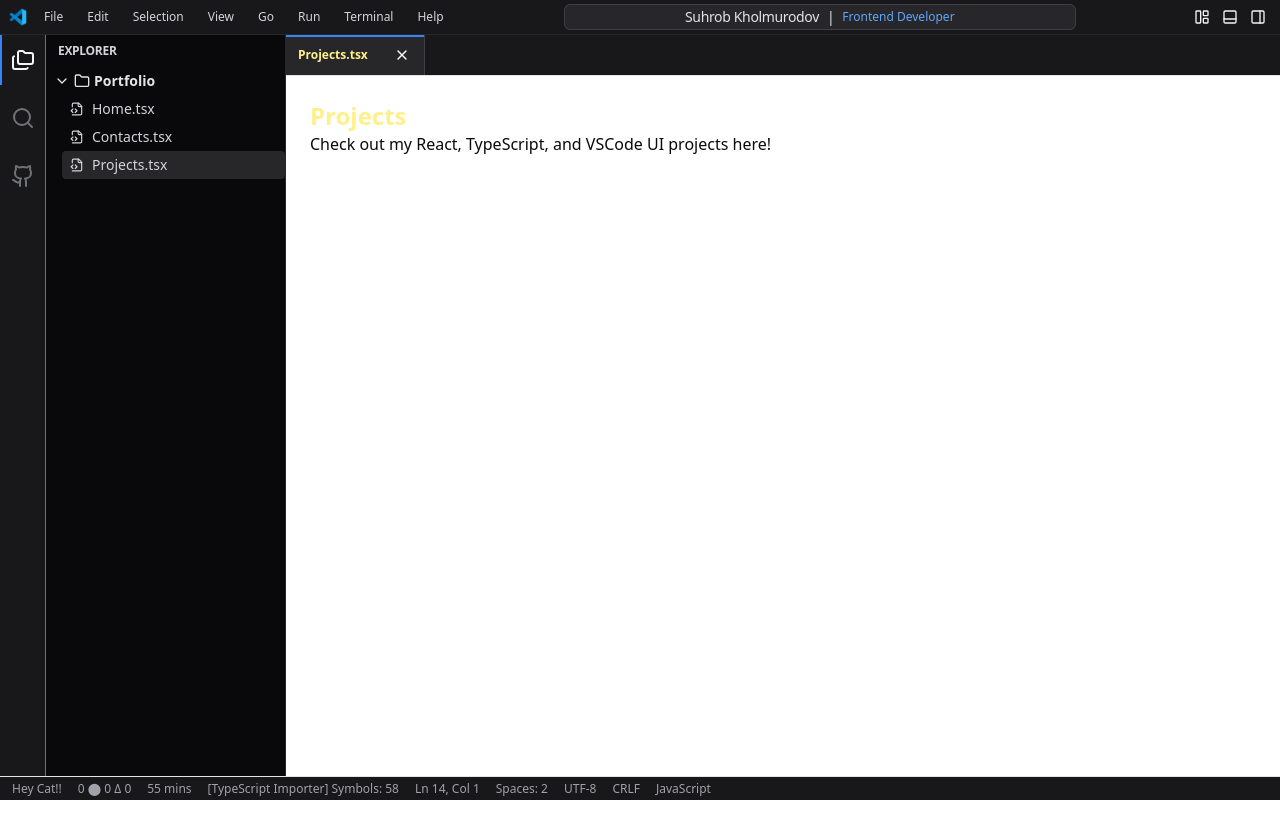
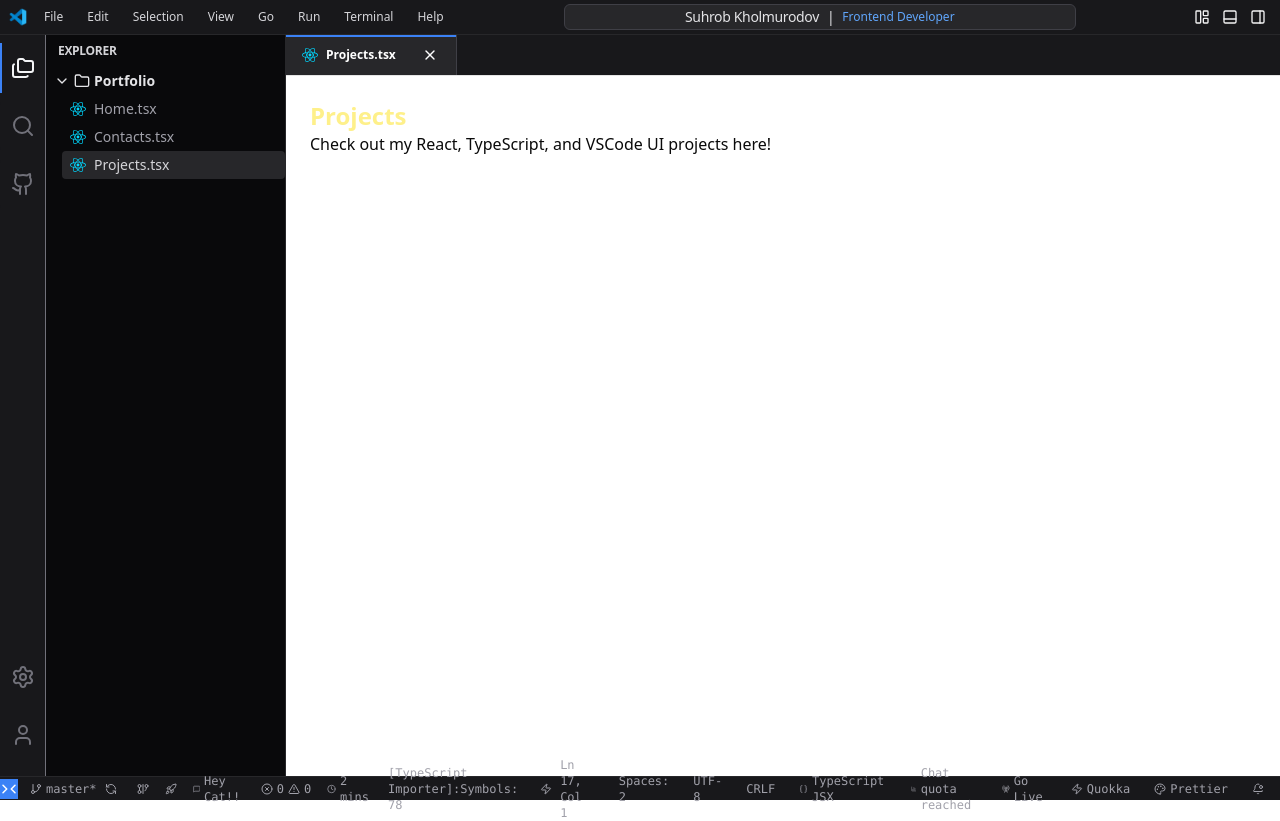
Before and after one commit to SuhrobKholmurodov/portfolio, a React (Vite) app: page /projects in a window 1280 px wide. Before the commit the page ends 800 px from the top, so only its background shows below. Built offline with nearby package versions, Linux system fonts and the light colour scheme.

Commit message:
style: make footer better

```diff
--- a/src/components/common/FileExplorer.tsx
+++ b/src/components/common/FileExplorer.tsx
@@ -1,29 +1,30 @@
 /* eslint-disable @typescript-eslint/no-explicit-any */
-import { ChevronDown, ChevronRight, FileCode2, Folder } from "lucide-react";
+import { ChevronDown, ChevronRight, Folder } from "lucide-react";
 import { useState } from "react";
 import { useNavigate, useLocation } from "react-router-dom";
+import ReactIcon from "../../assets/react.svg";
 
 const treeData = [
   {
     label: "Portfolio",
-    icon: <Folder size={16} />,
+    icon: <img src={ReactIcon} alt="React" className="w-4 h-4" />,
     children: [
       {
         label: "Home.tsx",
         id: "home",
-        icon: <FileCode2 size={14} />,
+        icon: <img src={ReactIcon} alt="React" className="w-4 h-4" />,
         path: "/home",
       },
       {
         label: "Contacts.tsx",
         id: "contacts",
-        icon: <FileCode2 size={14} />,
+        icon: <img src={ReactIcon} alt="React" className="w-4 h-4" />,
         path: "/contacts",
       },
       {
         label: "Projects.tsx",
         id: "projects",
-        icon: <FileCode2 size={14} />,
+        icon: <img src={ReactIcon} alt="React" className="w-4 h-4" />,
         path: "/projects",
       },
     ],
@@ -60,7 +61,7 @@ export function FileExplorer() {
                 className={`w-full flex items-center gap-2 px-2 py-1 rounded text-zinc-300 hover:bg-zinc-800 select-none ${
                   location.pathname === file.path
                     ? "bg-zinc-800 text-white"
-                    : ""
+                    : "text-zinc-400"
                 }`}
                 onClick={() => navigate(file.path)}
               >
--- a/src/components/common/FileTabs.tsx
+++ b/src/components/common/FileTabs.tsx
@@ -1,6 +1,7 @@
 import { X } from "lucide-react";
 import { Button } from "@/components/ui/button";
 import { cn } from "@/lib/utils";
+import ReactIcon from "../../assets/react.svg";
 
 type FileTab = {
   id: string;
@@ -25,9 +26,9 @@ export function FileTabs({
         <div
           key={file.id}
           className={cn(
-            "flex items-center px-3 py-[10px] gap-2 cursor-pointer text-xs border-r border-zinc-700 relative group",
+            "flex items-center px-4 py-[10px] gap-2 cursor-pointer text-xs border-r border-zinc-700 relative group",
             activePath === file.path
-              ? "bg-zinc-800 text-yellow-200"
+              ? "bg-zinc-800 text-white"
               : "bg-zinc-900 text-zinc-400 hover:bg-zinc-800"
           )}
           onClick={() => setActivePath(file.path)}
@@ -35,7 +36,7 @@ export function FileTabs({
           {activePath === file.path && (
             <div className="absolute top-0 left-0 right-0 h-0.5 bg-blue-500" />
           )}
-
+          <img src={ReactIcon} alt="React" className="w-4 h-4" />
           <span className="font-semibold">{file.label}</span>
           <span className="opacity-70">{file.path.split("/")[0]}</span>
 
--- a/src/components/common/MainSidebar.tsx
+++ b/src/components/common/MainSidebar.tsx
@@ -1,10 +1,15 @@
-import { Search, Github, Folders } from "lucide-react";
+import { Search, Github, Folders, Settings, User } from "lucide-react";
 import { cn } from "@/lib/utils";
 
 const sidebarIcons = [
   { id: "explorer", icon: <Folders size={24} />, label: "Explorer" },
   { id: "search", icon: <Search size={24} />, label: "Search" },
   { id: "github", icon: <Github size={24} />, label: "GitHub" },
+];
+
+const bottomIcons = [
+  { id: "settings", icon: <Settings size={24} />, label: "Settings" },
+  { id: "profile", icon: <User size={24} />, label: "Profile" },
 ];
 
 export function MainSidebar({
@@ -15,7 +20,8 @@ export function MainSidebar({
   setActiveSection: (id: string) => void;
 }) {
   return (
-    <nav className="bg-zinc-900 border-r border-zinc-500 flex flex-col items-center">
+    <nav className="bg-zinc-900 border-r border-zinc-500 flex flex-col justify-between h-full items-center">
+      <div className="mt-2 flex flex-col items-center">
         {sidebarIcons.map(({ id, icon, label }) => (
           <button
             key={id}
@@ -35,6 +41,19 @@ export function MainSidebar({
             <span className="z-10">{icon}</span>
           </button>
         ))}
+      </div>
+
+      <div className="mb-2 flex flex-col items-center">
+        {bottomIcons.map(({ id, icon, label }) => (
+          <div
+            key={id}
+            aria-label={label}
+            className="mb-2 w-[45px] h-[50px] flex items-center justify-center rounded text-zinc-500 cursor-default relative"
+          >
+            <span className="z-10">{icon}</span>
+          </div>
+        ))}
+      </div>
     </nav>
   );
 }
--- a/src/components/common/StatusFooter.tsx
+++ b/src/components/common/StatusFooter.tsx
@@ -1,15 +1,113 @@
+import {
+  GitBranch,
+  AlertTriangle,
+  Clock,
+  BarChart3,
+  Zap,
+  Palette,
+  RefreshCcw,
+  GitGraph,
+  Rocket,
+  CircleX,
+  MessageSquare,
+  Braces,
+  RadioTower,
+  BellDot,
+  ChevronsRightLeft,
+} from "lucide-react";
+
 export function StatusFooter() {
   return (
-    <footer className="h-6 bg-zinc-900 border-t text-xs text-zinc-400 flex items-center gap-4 px-3">
-      <span>Hey Cat!!</span>
-      <span>0 ⬤ 0 Δ 0</span>
-      <span>55 mins</span>
-      <span>[TypeScript Importer] Symbols: 58</span>
-      <span>Ln 14, Col 1</span>
-      <span>Spaces: 2</span>
-      <span>UTF-8</span>
-      <span>CRLF</span>
-      <span>JavaScript</span>
+    <footer className="bg-zinc-900 h-6 border-t border-zinc-800 text-xs text-zinc-400 flex items-center justify-between pr-3 font-mono">
+      <div className="flex items-center gap-2">
+        <div className="bg-blue-500 h-5 w-6 flex items-center justify-center">
+          <ChevronsRightLeft size={18} className="text-white" />
+        </div>
+        <div className="flex items-center gap-1 hover:bg-zinc-800 px-1 rounded cursor-pointer">
+          <GitBranch className="w-3 h-3" />
+          <span>master*</span>
+          <div className="flex items-center gap-1 hover:bg-zinc-800 px-1 rounded cursor-pointer">
+            <RefreshCcw className="w-3 h-3" />
+          </div>
+        </div>
+
+        <div className="flex items-center gap-3 hover:bg-zinc-800 px-1 rounded cursor-pointer">
+          <GitGraph className="w-3 h-3" />
+        </div>
+        <div className="flex items-center gap-3 hover:bg-zinc-800 px-1 rounded cursor-pointer">
+          <Rocket className="w-3 h-3" />
+        </div>
+
+        <span className="hover:bg-zinc-800 px-1 rounded cursor-pointer flex items-center gap-1">
+          <MessageSquare className="w-3 h-3" />
+          Hey Cat!!
+        </span>
+
+        <span className="hover:bg-zinc-800 px-1 rounded cursor-pointer flex items-center gap-1">
+          <CircleX className="w-3 h-3" /> 0
+          <AlertTriangle className="w-3 h-3" />0
+        </span>
+
+        <span className="hover:bg-zinc-800 px-1 rounded cursor-pointer flex items-center gap-1">
+          <Clock className="w-3 h-3" />2 mins
+        </span>
+
+        <span className="hover:bg-zinc-800 px-1 rounded cursor-pointer">
+          [TypeScript Importer]:Symbols: 78
+        </span>
+        <span className="hover:bg-zinc-800 px-1 rounded cursor-pointer">
+          <Zap className="w-3 h-3" />
+        </span>
+      </div>
+
+      <div className="flex items-center gap-4">
+        <span className="hover:bg-zinc-800 px-1 rounded cursor-pointer">
+          Ln 17, Col 1
+        </span>
+
+        <span className="hover:bg-zinc-800 px-1 rounded cursor-pointer">
+          Spaces: 2
+        </span>
+
+        <span className="hover:bg-zinc-800 px-1 rounded cursor-pointer">
+          UTF-8
+        </span>
+
+        <span className="hover:bg-zinc-800 px-1 rounded cursor-pointer">
+          CRLF
+        </span>
+
+        <span className="hover:bg-zinc-800 px-1 rounded cursor-pointer flex items-center gap-1">
+          <Braces className="w-3 h-3" />
+          TypeScript JSX
+        </span>
+
+        <span className="hover:bg-zinc-800 px-1 rounded cursor-pointer flex items-center gap-1">
+          <BarChart3 className="w-3 h-3" />
+          Chat quota reached
+        </span>
+
+        <span className="hover:bg-zinc-800 px-1 rounded cursor-pointer flex items-center gap-1">
+          <RadioTower className="w-3 h-3" />
+          Go Live
+        </span>
+
+        <span className="hover:bg-zinc-800 px-1 rounded cursor-pointer flex items-center gap-1">
+          <Zap className="w-3 h-3" />
+          Quokka
+        </span>
+
+        <span className="hover:bg-zinc-800 px-1 rounded cursor-pointer flex items-center gap-1">
+          <Palette className="w-3 h-3" />
+          Prettier
+        </span>
+
+        <div className="flex items-center">
+          <span className="hover:bg-zinc-800 px-1 rounded cursor-pointer">
+            <BellDot className="w-3 h-3" />
+          </span>
+        </div>
+      </div>
     </footer>
   );
 }
```
Lines whose indentation alone changed are shown as unchanged.
